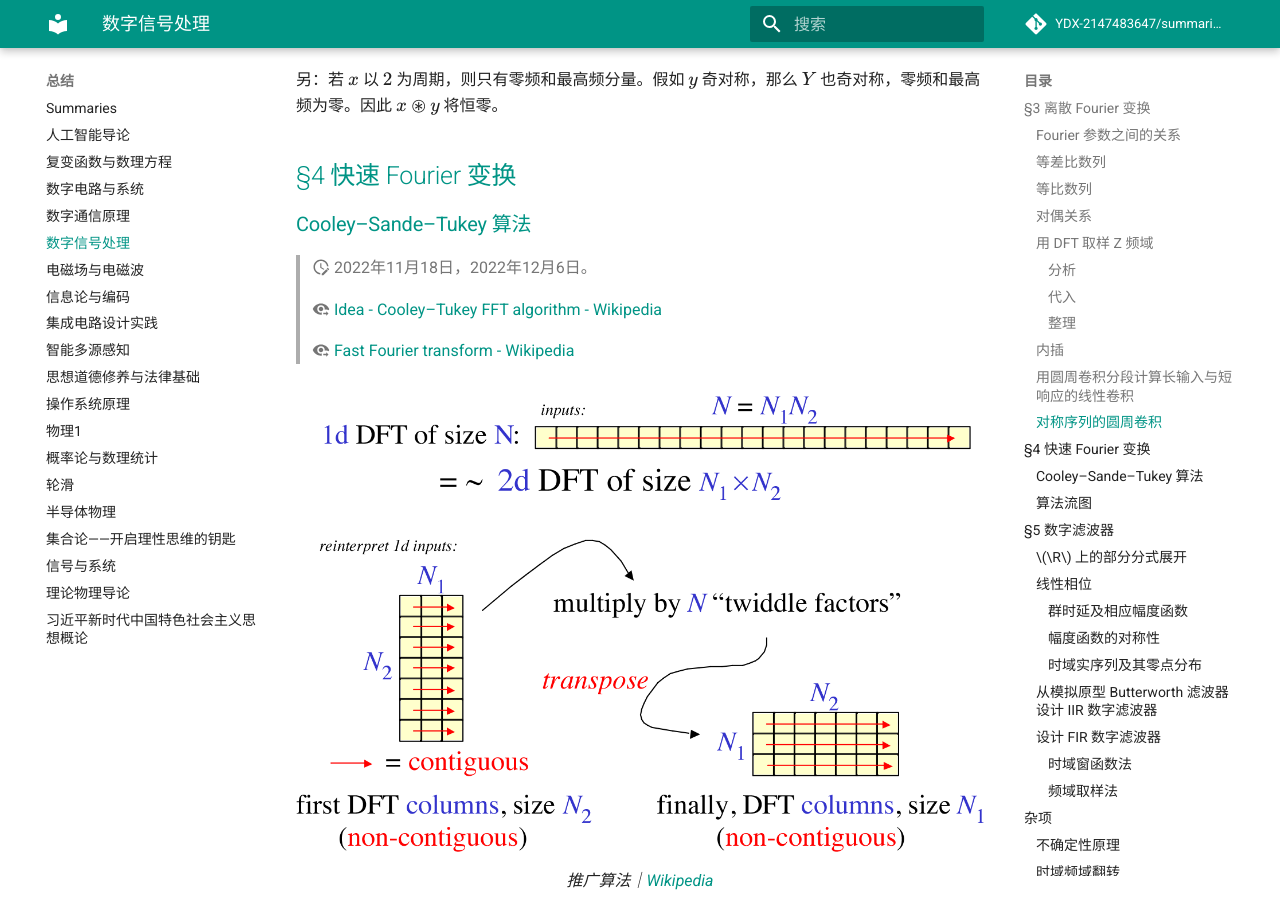
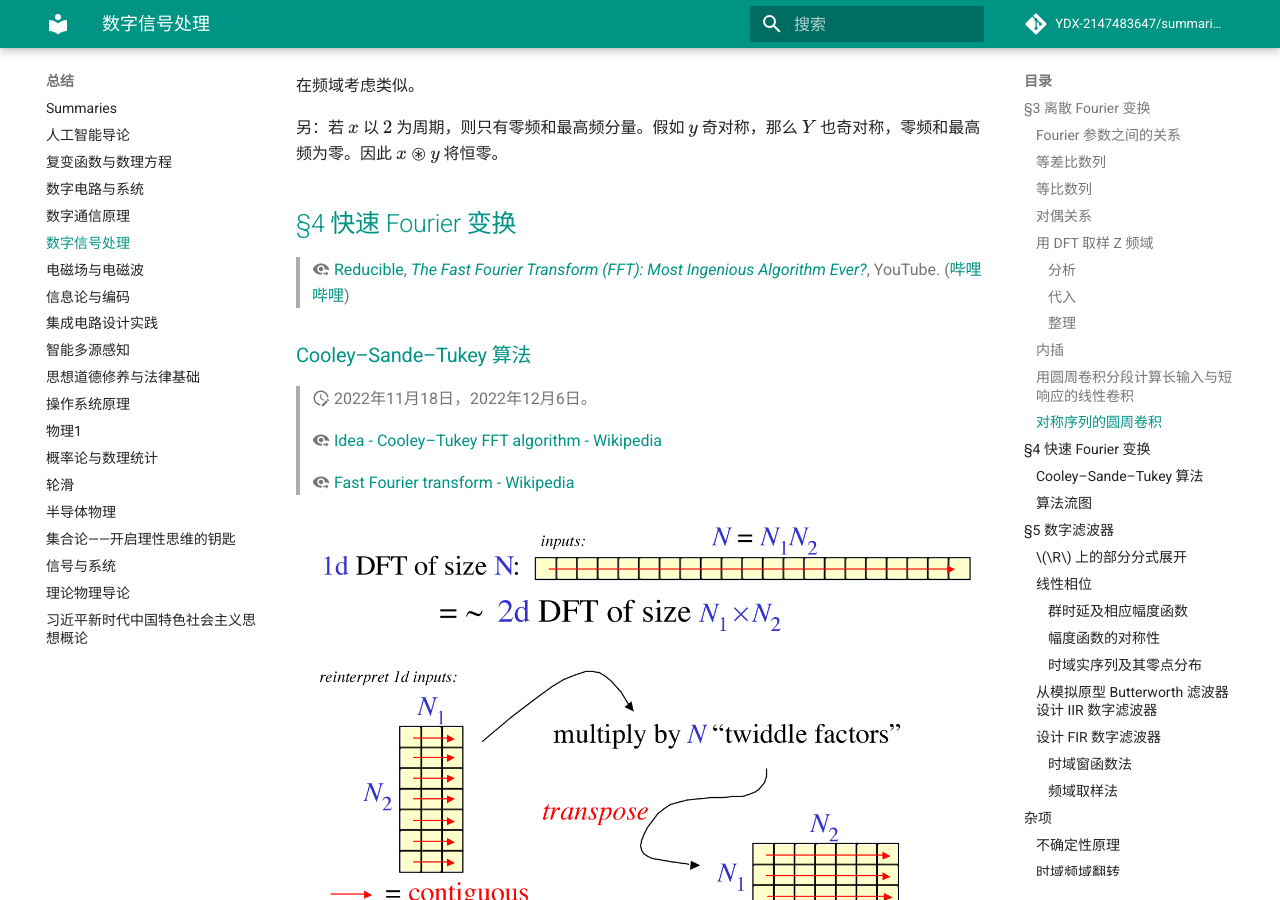
Before and after one commit to YDX-2147483647/summaries, an MkDocs documentation site: the page built from docs/digital-signal-processing.md, in a window 1280 px wide and 900 px high, scrolled down 7462 px. Built offline with MkDocs 1.6.1 and Material for MkDocs 9.7.7, drawn with Linux system fonts in a browser that asks for light colours; comment, search, counter and statistics services are not loaded.

Commit message:
数字信号处理：Reducible

```diff
--- a/docs/digital-signal-processing.md
+++ b/docs/digital-signal-processing.md
@@ -270,11 +270,11 @@
 
 1. 频域取样就是
 
-  $$
+$$
   \hat X
   = \eval{X}_\omega \times \qty(\sum_k \eval{\delta}_{\omega - \omega_k})
   = \sum_k \eval{X}_{\omega_k} \eval{\delta}_{\omega - \omega_k},
-  $$
+$$
 
   其中 $k \in [0,N) \cap \Z$，$\omega_k = \frac{2\pi}{N} k$，$\delta$ 省略了 $2\pi$ 的周期化。
 
@@ -284,9 +284,9 @@
 
   这在频域相当于卷积 $R_N$ 的频谱（如下），再除以 $N$。
 
-  $$
+$$
   R_N \leftrightarrow \frac{\sin\frac{N\omega}{2}}{\sin\frac\omega2} e^{-j\omega\tau},
-  $$
+$$
 
   其中 $2\tau + 1 = N$。
 
@@ -330,6 +330,8 @@
 另：若 $x$ 以 $2$ 为周期，则只有零频和最高频分量。假如 $y$ 奇对称，那么 $Y$ 也奇对称，零频和最高频为零。因此 $x \circledast y$ 将恒零。
 
 ## §4 快速 Fourier 变换
+
+> :material-eye-arrow-right: [Reducible](https://www.youtube.com/@Reducible), [*The Fast Fourier Transform (FFT): Most Ingenious Algorithm Ever?*](https://www.youtube.com/watch?v=h7apO7q16V0), YouTube. ([哔哩哔哩](https://www.bilibili.com/video/BV1ee411c7B7/))
 
 ### Cooley–Sande–Tukey 算法
 
@@ -498,9 +500,9 @@
 
   分子、分母都是三次，分母有一个实根、两个虚根。
 
-  $$
+$$
   \triangle + \frac{\bigcirc}{1+0.5x} + \frac{\square + \square x}{1 - 0.9x + 0.81x^2}.
-  $$
+$$
 
 2.  **求 $\triangle$**
 
@@ -556,7 +558,7 @@
 
   因此
 
-  $$
+$$
   \begin{bmatrix}
      1 & \gamma \\
      1 & \bar\gamma \\
@@ -568,17 +570,17 @@
   \begin{bmatrix}
      A \\ \bar A
   \end{bmatrix}.
-  $$
+$$
 
   可解得
 
-  $$
+$$
   \begin{split}
   \square + \square x
   &= \frac{\Im(\bar A \gamma) + \Im A\ x}{\Im \gamma} \\
   &= 4.781\cdots - 1.596\cdots x.
   \end{split}
-  $$
+$$
 
   > $\Im{\bar A \gamma}$ 是外积。
 
@@ -783,26 +785,26 @@
 
 3.  确定模拟原型 Butterworth 滤波器的**参数**
 
-  $$
+$$
   \begin{cases}
   1 + \qty(\Omega_s / \Omega_c)^{2N} > \alpha_s. \\
   1 + \qty(\Omega_p / \Omega_c)^{2N} < \alpha_p. \\
   \end{cases}
-  $$
+$$
 
   要求 $N \in \N$，$\Omega_c > 0$。
 
   解得
 
-  $$
+$$
   N \geq \frac12 \log_{\Omega_s / \Omega_p} \frac{\alpha_s - 1}{\alpha_p - 1}.
-  $$
+$$
 
-  $$
+$$
   \frac{\Omega_p}{\sqrt[2N]{\alpha_p -1}}
   < \Omega_c <
   \frac{\Omega_s}{\sqrt[2N]{\alpha_s - 1}}.
-  $$
+$$
 
   一般 $N,\Omega_c$ 尽可能小：$N$ 小结构更简单，$\Omega_c$ 小阻带性能更好。
 
@@ -839,9 +841,9 @@
 
 2. 处理为因果、有限的滤波器
 
-  $$
+$$
   \eval{h}_n = \eval{h_d}_{n - \tau} \eval{R_N}_n.
-  $$
+$$
 
   其中 $2\tau = N-1$。
 
```
